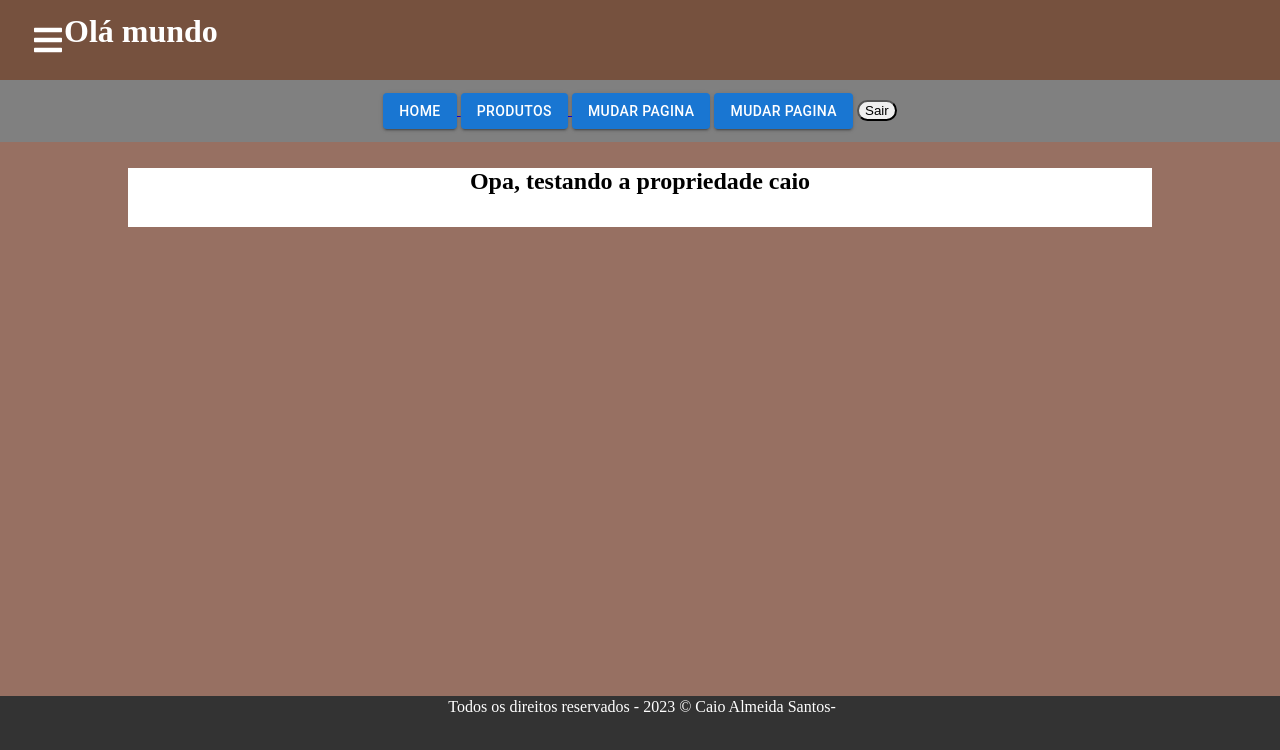
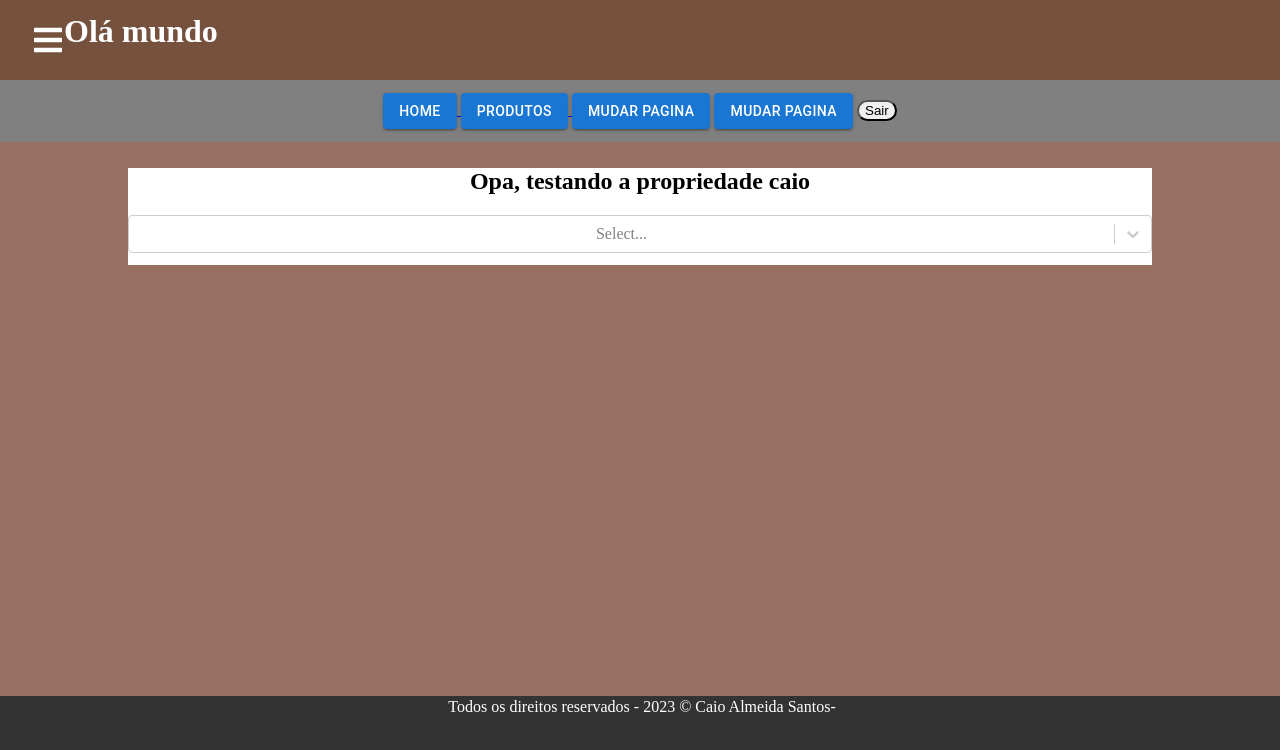
Before and after one commit to caioalmeidamg/App_Django_React, a React (Create React App) app in the folder frontteste/: page / in a window 1280 px wide. Shown: the top 750 px of the page. Built offline with nearby package versions, Linux system fonts and the light colour scheme.

Commit message:
react-select resolvido

```diff
--- a/frontteste/package.json
+++ b/frontteste/package.json
@@ -9,14 +9,16 @@
     "@popperjs/core": "^2.11.8",
     "@testing-library/dom": "^9.3.3",
     "ajv": "^6.12.6",
+    "assert": "^2.1.0",
     "bootstrap": "^5.3.2",
     "react": "^18.2.0",
     "react-bootstrap": "^2.9.1",
     "react-dom": "^18.2.0",
-    "react-icons": "^4.11.0",
+    "react-icons": "^4.12.0",
     "react-router-dom": "^6.17.0",
     "react-scripts": "5.0.1",
-    "styled-components": "^6.1.0",
+    "react-select": "^5.8.0",
+    "styled-components": "^6.1.1",
     "typescript": "^4.9.5",
     "web-vitals": "^2.1.4"
   },
--- a/frontteste/src/app/shared/components/Quadro.js
+++ b/frontteste/src/app/shared/components/Quadro.js
@@ -1,4 +1,39 @@
+
 import styles from "./Quadro.module.css"
+import Select, { components} from 'react-select';
+import { purple } from "@mui/material/colors";
+
+const msgStyles = {
+  color: 'purple',
+};
+
+
+const CustomNoOptionsMessage = () => {
+  return (
+    //Resolvivel
+    <Select
+      isClearable
+      noOptionsMessage={() => "ok"}
+      //styles={{ noOptionsMessage: (base) => ({  ...msgStyles }) }}
+      isSearchable
+      name="color"
+      options={[]}
+    />
+  );
+};
+
+
+
+
+
+
+
+
+
+
+
+
+
 export const Quadro = (props) => {
   return (
 
@@ -7,6 +42,7 @@ export const Quadro = (props) => {
 
           <div className={(styles.quadro)}>
           <h2> Opa, testando a propriedade {props.nome}</h2>
+          <CustomNoOptionsMessage />
           </div>
 
 
```
Also changed, not shown: 1 other file (tests, documents, lock files or other folders).
